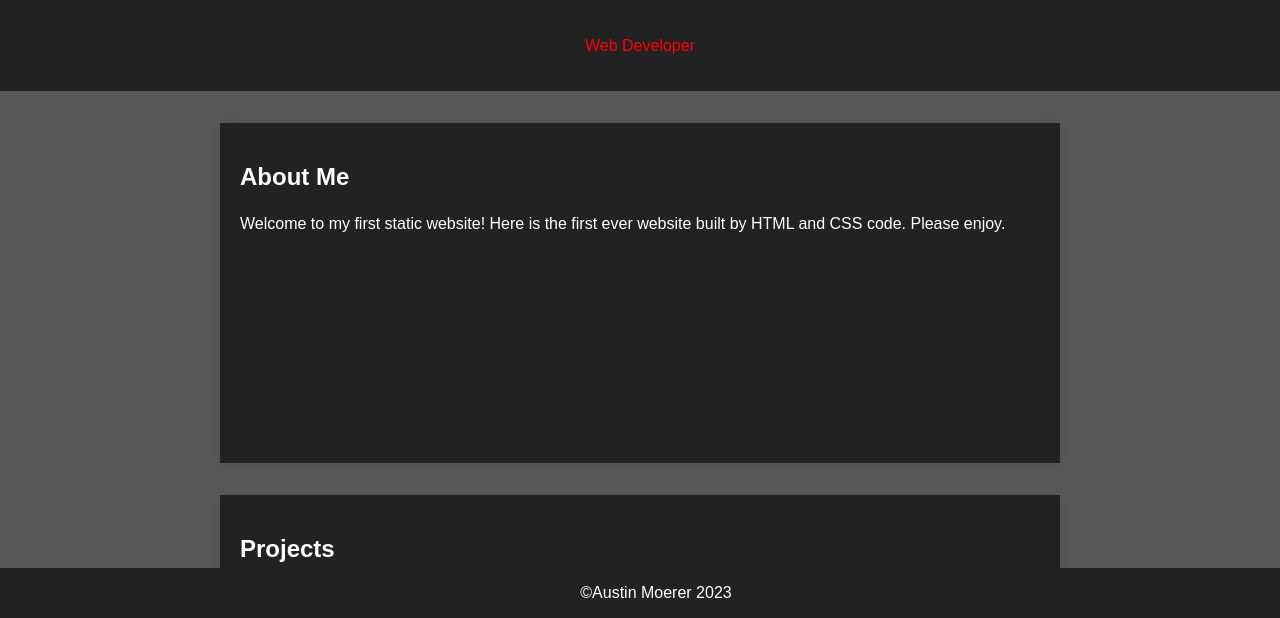
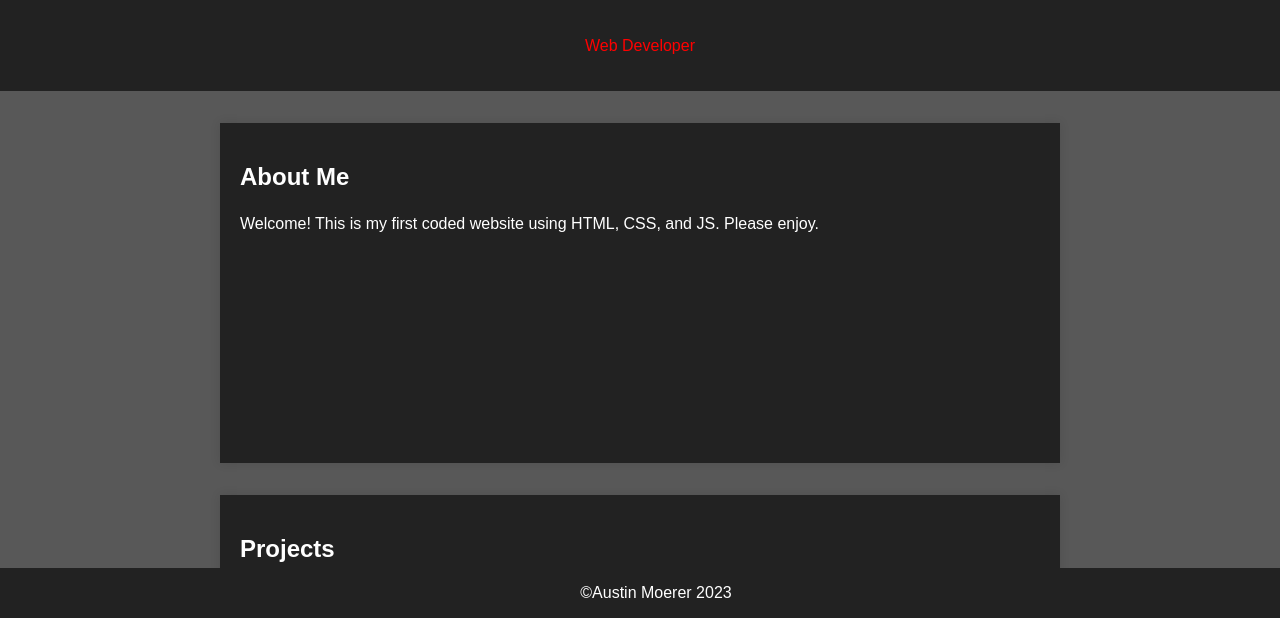
Before and after one commit to moerer-man/austinmoerer, a plain HTML site: page index.html in a window 1280 px wide. Shown: the part 182-800 px from the top of the page. Drawn offline with Linux system fonts and the light colour scheme.

Commit message:
Update index.html

```diff
--- a/index.html
+++ b/index.html
@@ -14,15 +14,14 @@
 
     <section id="about">
       <h2>About Me</h2>
-      <p>Welcome to my first static website! Here is the first ever website
-        built by HTML and CSS code. Please enjoy.
+      <p>Welcome! This is my first coded website using HTML, CSS, and JS. Please enjoy.
       </p>
 
     </section>
 
     <section id="projects">
       <h2>Projects</h2>
-      <p>No projects here yet. Sorry, they don't pay me enough.</p>
+      <p>Completed first freeCodeCamps project. Survey Form.</p>
       <!-- Add your projects here with details -->
     </section>
 
```
